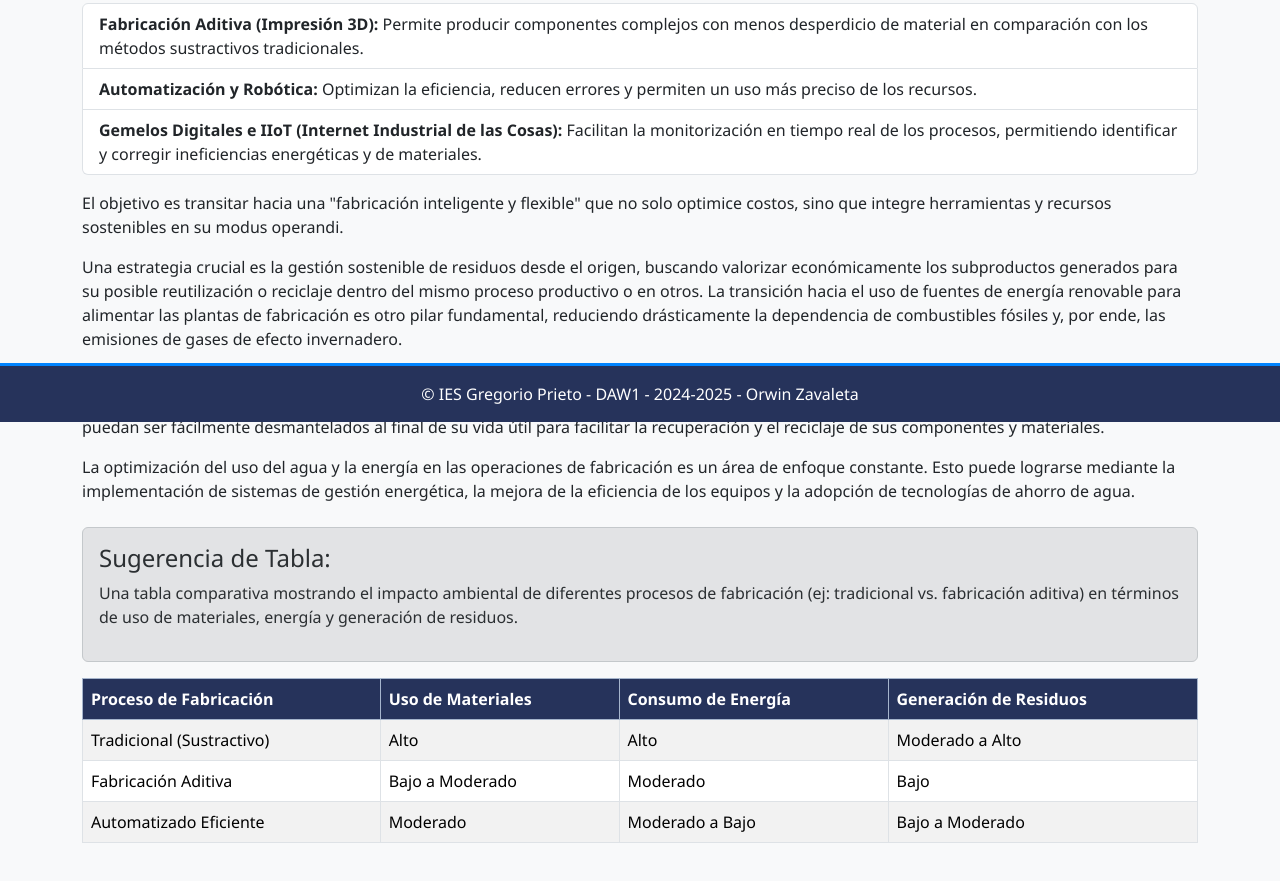
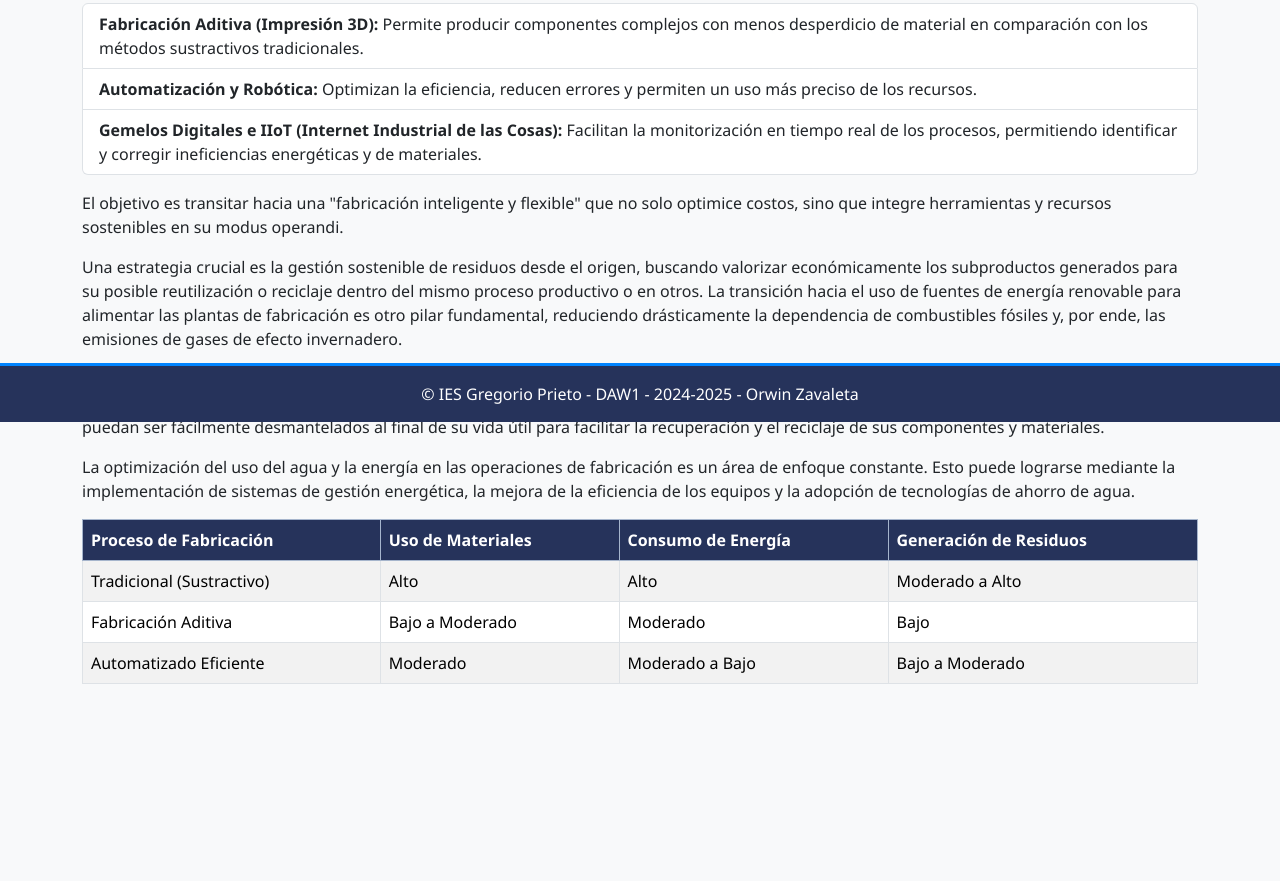
Before and after one commit to AlonsoAlmodovar2006/git_pisa4_b, a plain HTML site: page html_pisa4_b_zavaleta/7-1_ra5_fabricacion_responsable_zavaleta.html in a window 1280 px wide. Shown: the part 378-1259 px from the top of the page. Drawn offline with nearby package versions, Linux system fonts and the light colour scheme.

Commit message:
Se elimino una seccion que estaba de más

```diff
--- a/html_pisa4_b_zavaleta/7-1_ra5_fabricacion_responsable_zavaleta.html
+++ b/html_pisa4_b_zavaleta/7-1_ra5_fabricacion_responsable_zavaleta.html
@@ -107,12 +107,6 @@
             constante. Esto puede lograrse mediante la implementación de sistemas de gestión energética, la mejora de la
             eficiencia de los equipos y la adopción de tecnologías de ahorro de agua.</p>
 
-        <div class="alert alert-secondary suggestion-box mt-4" role="alert">
-            <h4 class="alert-heading">Sugerencia de Tabla:</h4>
-            <p>Una tabla comparativa mostrando el impacto ambiental de diferentes procesos de fabricación (ej:
-                tradicional vs. fabricación aditiva) en términos de uso de materiales, energía y generación de residuos.
-            </p>
-        </div>
         <div class="table-responsive my-3">
             <table class="table table-bordered table-striped table-hover">
                 <thead class="table-primary">
```
